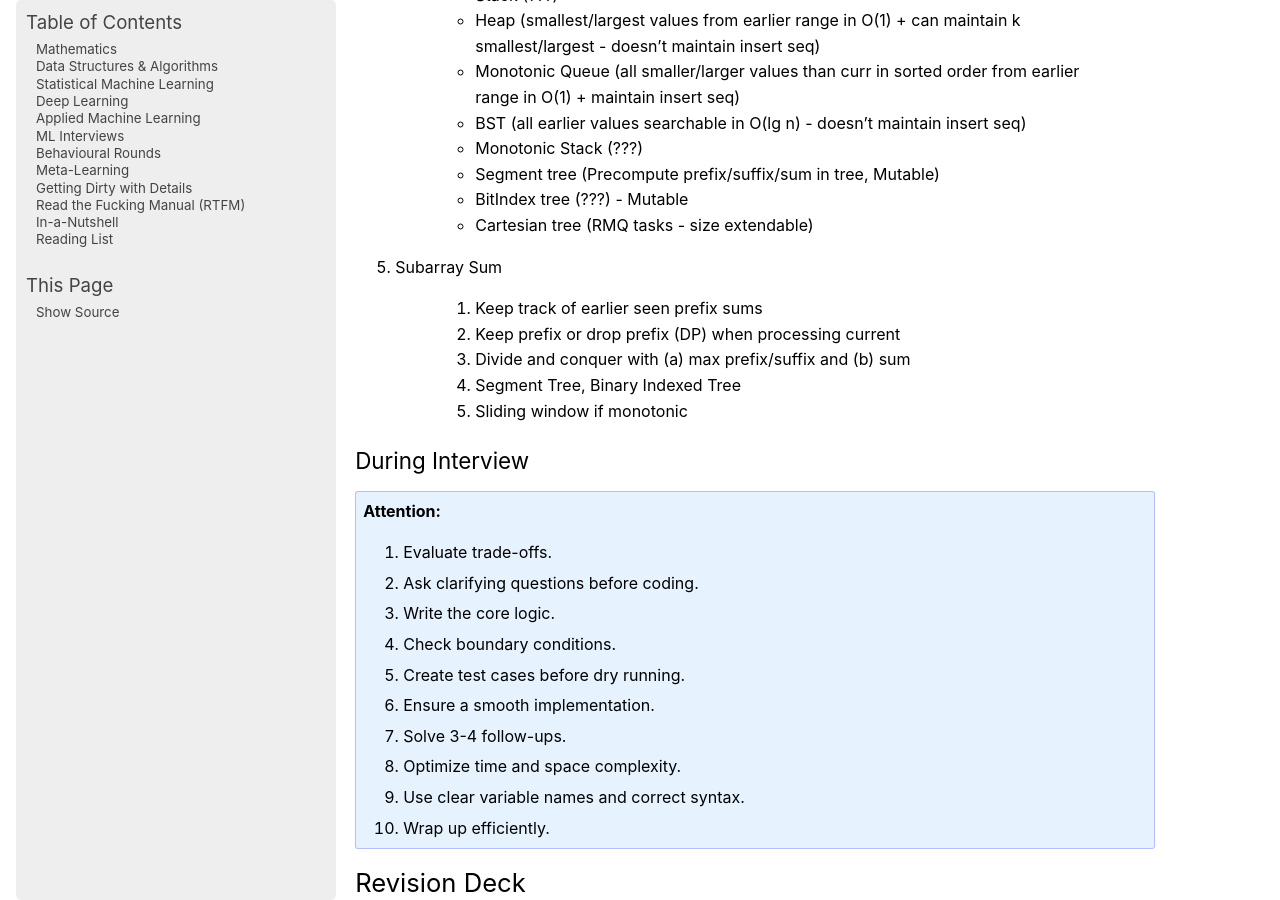
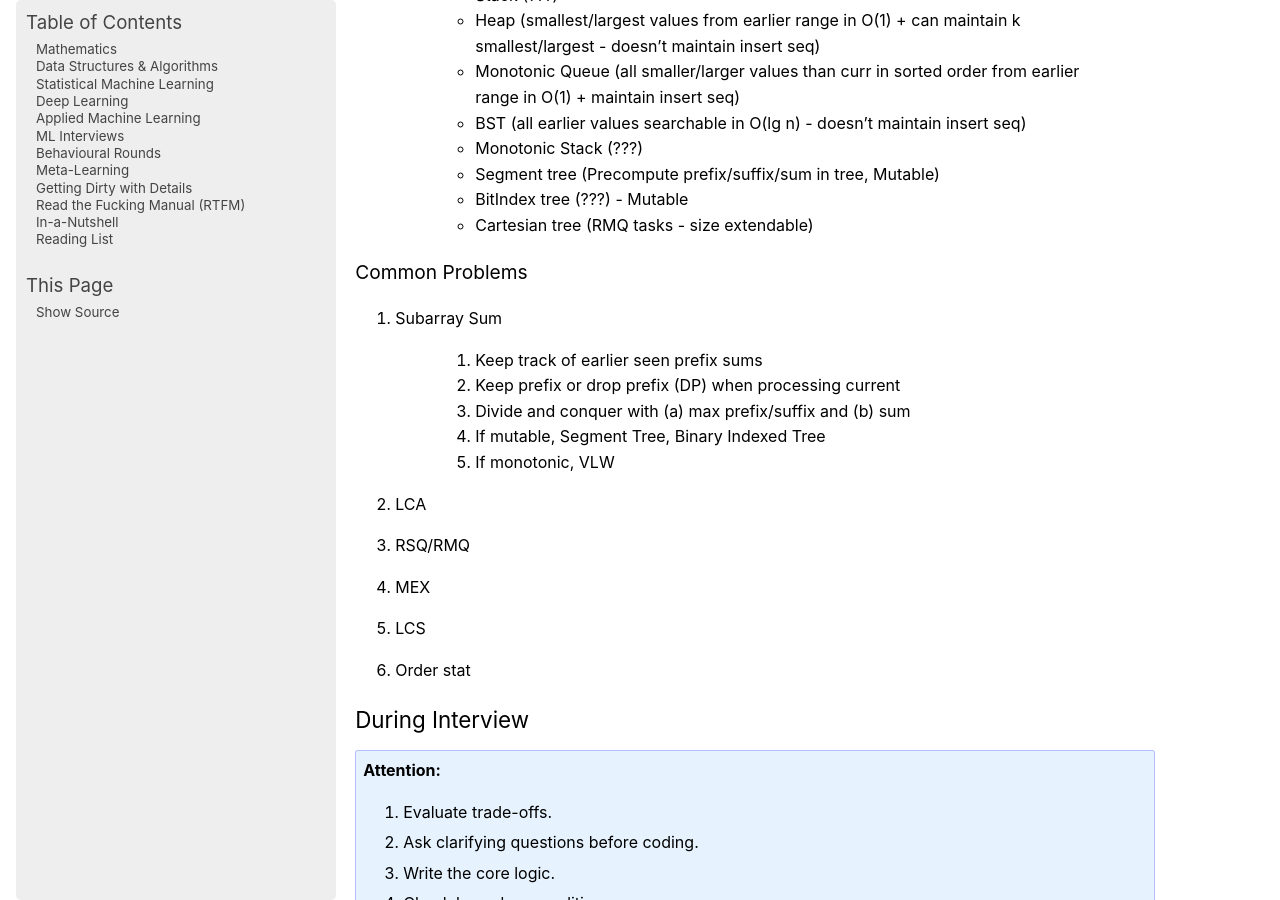
Before and after one commit to uselesstechjunks/leetcode, a Sphinx documentation site: the page built from docs/source/dsa/index.rst, in a window 1280 px wide and 900 px high, scrolled down 680 px. Built offline with Sphinx 7.4.7, drawn with Linux system fonts in a browser that asks for light colours; pages that are not in the unit, such as notebooks, are missing from menus.

Commit message:
Update index.rst

```diff
--- a/docs/source/dsa/index.rst
+++ b/docs/source/dsa/index.rst
@@ -29,13 +29,20 @@ Find something
 	- Segment tree (Precompute prefix/suffix/sum in tree, Mutable)
 	- BitIndex tree (???) - Mutable
 	- Cartesian tree (RMQ tasks - size extendable)
+Common Problems
+---------------------------------------------------------------------------------
 #. Subarray Sum
 
 	#. Keep track of earlier seen prefix sums
 	#. Keep prefix or drop prefix (DP) when processing current
 	#. Divide and conquer with (a) max prefix/suffix and (b) sum
-	#. Segment Tree, Binary Indexed Tree
-	#. Sliding window if monotonic
+	#. If mutable, Segment Tree, Binary Indexed Tree
+	#. If monotonic, VLW
+#. LCA
+#. RSQ/RMQ
+#. MEX
+#. LCS
+#. Order stat
 
 During Interview
 =================================================================================
```
